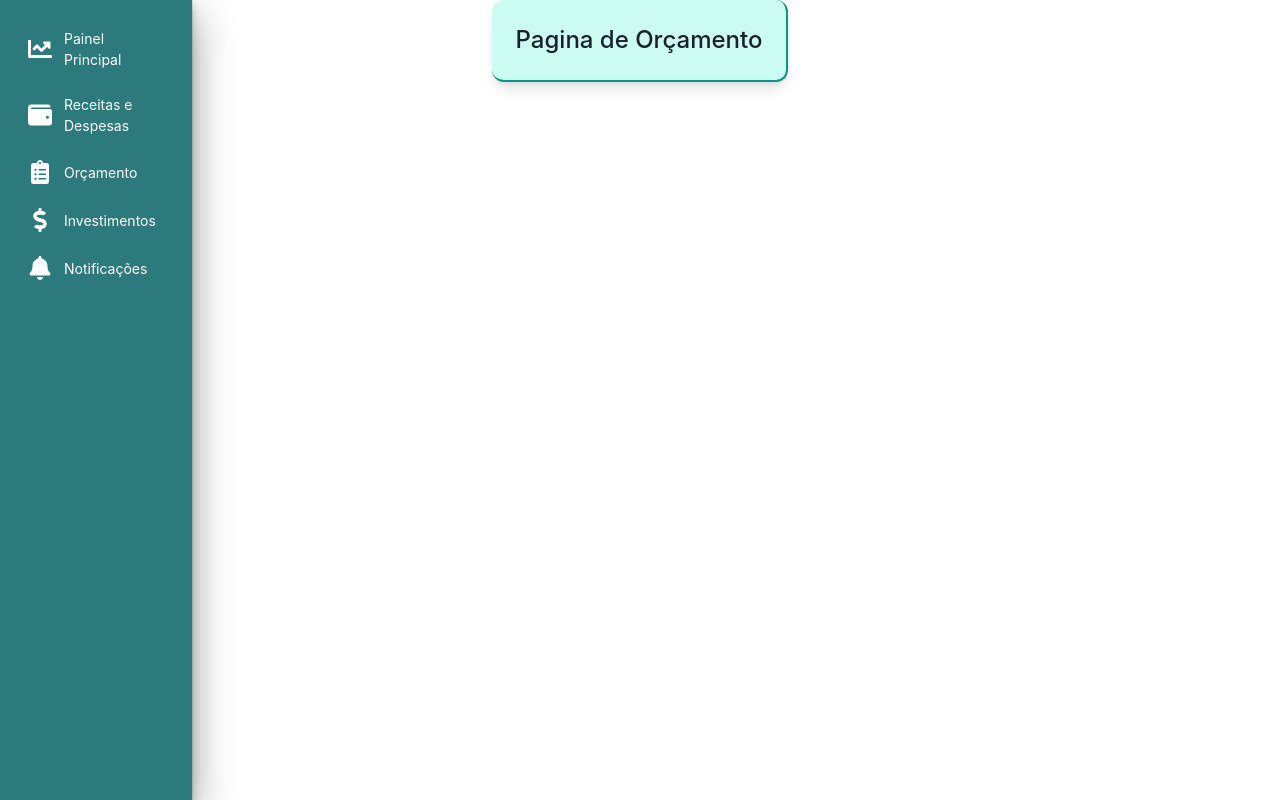
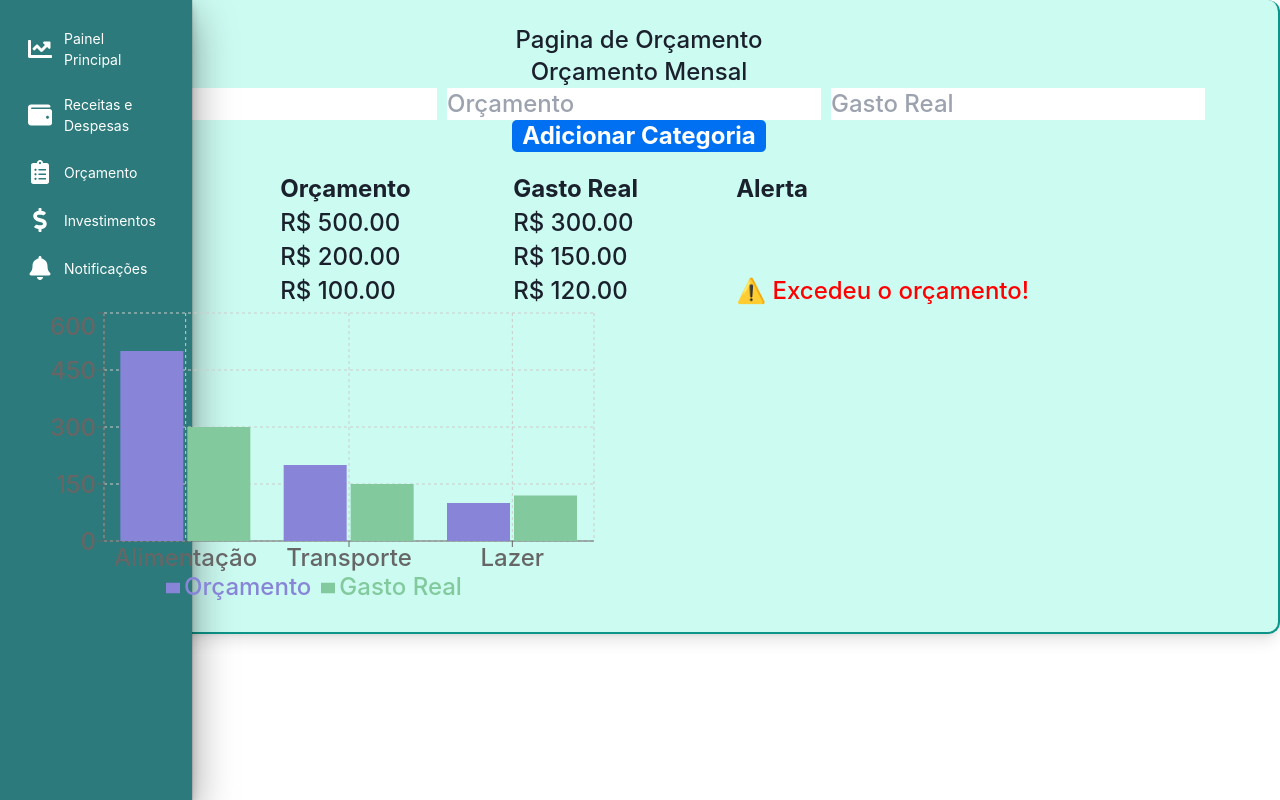
Before and after one commit to NickSilva71/PROJETO_ORGANIZA, a Next.js app: page /orcamento in a window 1280 px wide. Built offline with nearby package versions, Linux system fonts and the light colour scheme.

Commit message:
feature: Adição de funcionalidade da pagina de  orçamento

```diff
--- a/package.json
+++ b/package.json
@@ -19,7 +19,8 @@
     "react": "^18",
     "react-bootstrap": "^2.10.4",
     "react-dom": "^18",
-    "react-icons": "^5.3.0"
+    "react-icons": "^5.3.0",
+    "recharts": "^2.13.3"
   },
   "devDependencies": {
     "postcss": "^8",
--- a/src/pages/orcamento.jsx
+++ b/src/pages/orcamento.jsx
@@ -1,18 +1,128 @@
-import Image from "next/image";
+import React, { useState } from "react";
 import { Inter } from "next/font/google";
+import { BarChart, Bar, XAxis, YAxis, Tooltip, Legend, CartesianGrid } from "recharts";
 import Sidebar from "@/components/sidebar";
 
 const inter = Inter({ subsets: ["latin"] });
 
 export default function Orcamento() {
+  const [budgetData, setBudgetData] = useState([
+    { category: "Alimentação", budget: 500, actual: 300 },
+    { category: "Transporte", budget: 200, actual: 150 },
+    { category: "Lazer", budget: 100, actual: 120 },
+  ]);
+
+  const [newCategory, setNewCategory] = useState("");
+  const [newBudget, setNewBudget] = useState("");
+  const [newActual, setNewActual] = useState("");
+
+  // Função para adicionar uma nova categoria de orçamento
+  const addCategory = () => {
+    if (newCategory && newBudget && newActual) {
+      setBudgetData([
+        ...budgetData,
+        { category: newCategory, budget: parseFloat(newBudget), actual: parseFloat(newActual) },
+      ]);
+      setNewCategory("");
+      setNewBudget("");
+      setNewActual("");
+    }
+  };
+
+  // Função para verificar se os gastos estão próximos ou excedendo o orçamento
+  const checkBudgetAlert = (budget, actual) => {
+    const percentage = (actual / budget) * 100;
+
+    if (actual > budget) {
+      return '⚠️ Excedeu o orçamento!';
+    } else if (percentage > 80) {
+      return '⚠️ Gastos próximos do limite (80%)!';
+    } else {
+      return ''; // Nenhum alerta
+    }
+  };
+
+
   return (
 
     <div>
-        <Sidebar />
-        <div className="flex flex-col font-medium text-2xl text-center p-6 max-w-fit m-auto border-r-2 border-b-2 border-teal-600 bg-teal-100 rounded-xl shadow-lg">
-          <h1>Pagina de Orçamento</h1>
+      <Sidebar />
+      <div className="flex flex-col font-medium text-2xl text-center p-6 max-w-fit m-auto border-r-2 border-b-2 border-teal-600 bg-teal-100 rounded-xl shadow-lg">
+        <h1>Pagina de Orçamento</h1>
+        <h1>Orçamento Mensal</h1>
+        <div style={{ marginBottom: "20px" }}>
+          <input
+            type="text"
+            placeholder="Categoria"
+            value={newCategory}
+            onChange={(e) => setNewCategory(e.target.value)}
+            style={{ marginRight: "10px" }}
+          />
+          <input
+            type="number"
+            placeholder="Orçamento"
+            value={newBudget}
+            onChange={(e) => setNewBudget(e.target.value)}
+            style={{ marginRight: "10px" }}
+          />
+          <input
+            type="number"
+            placeholder="Gasto Real"
+            value={newActual}
+            onChange={(e) => setNewActual(e.target.value)}
+            style={{ marginRight: "10px" }}
+          />
+          <button onClick={addCategory} style={{
+            "background-color": "#0070f3",
+            "border-radius": "5px",
+            "color": "white",
+            "font-weight": "bold"
+          }}><span style={{
+            "padding": "10px",
+          }}>Adicionar Categoria</span></button>
         </div>
+
+        {/* Tabela mostrando o orçamento, gasto real e alerta */}
+        <table className="table-auto w-full text-left">
+          <thead>
+            <tr>
+              <th>Categoria</th>
+              <th>Orçamento</th>
+              <th>Gasto Real</th>
+              <th>Alerta</th>
+            </tr>
+          </thead>
+          <tbody>
+            {budgetData.map((item, index) => (
+              <tr key={index}>
+                <td>{item.category}</td>
+                <td>R$ {item.budget.toFixed(2)}</td>
+                <td>R$ {item.actual.toFixed(2)}</td>
+                <td style={{ color: item.actual > item.budget ? 'red' : 'orange' }}>
+                  {checkBudgetAlert(item.budget, item.actual)}
+                </td>
+              </tr>
+            ))}
+          </tbody>
+        </table>
+
+        {/* Gráfico de barras mostrando orçamento e gasto real */}
+        <BarChart
+          width={600}
+          height={300}
+          data={budgetData}
+          margin={{ top: 5, right: 30, left: 20, bottom: 5 }}
+        >
+          <CartesianGrid strokeDasharray="3 3" />
+          <XAxis dataKey="category" />
+          <YAxis />
+          <Tooltip />
+          <Legend />
+          <Bar dataKey="budget" fill="#8884d8" name="Orçamento" />
+          <Bar dataKey="actual" fill="#82ca9d" name="Gasto Real" />
+        </BarChart>
       </div>
+    </div>
 
   );
 }
```
Also changed, not shown: 1 other file (tests, documents, lock files or other folders).
